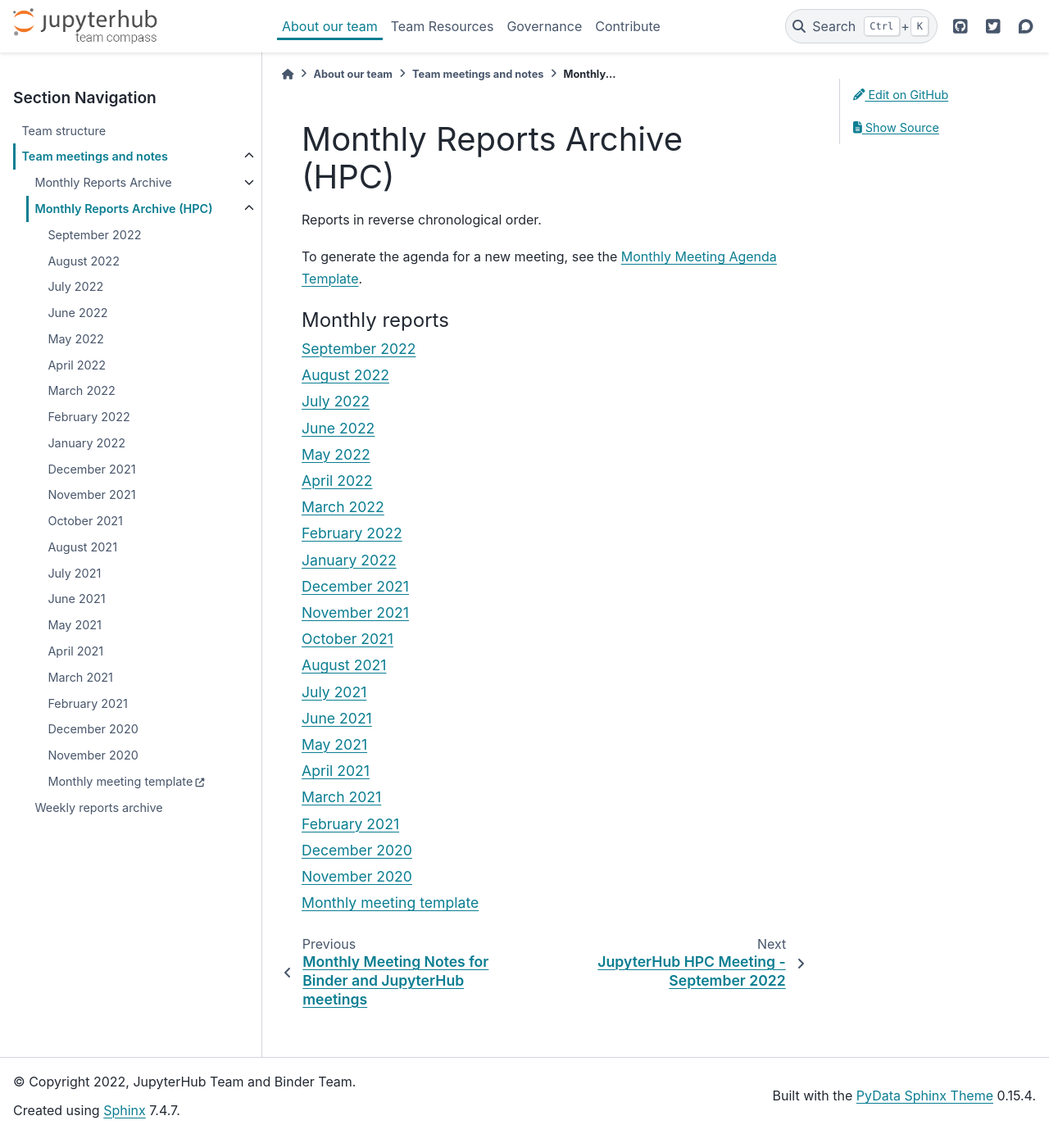
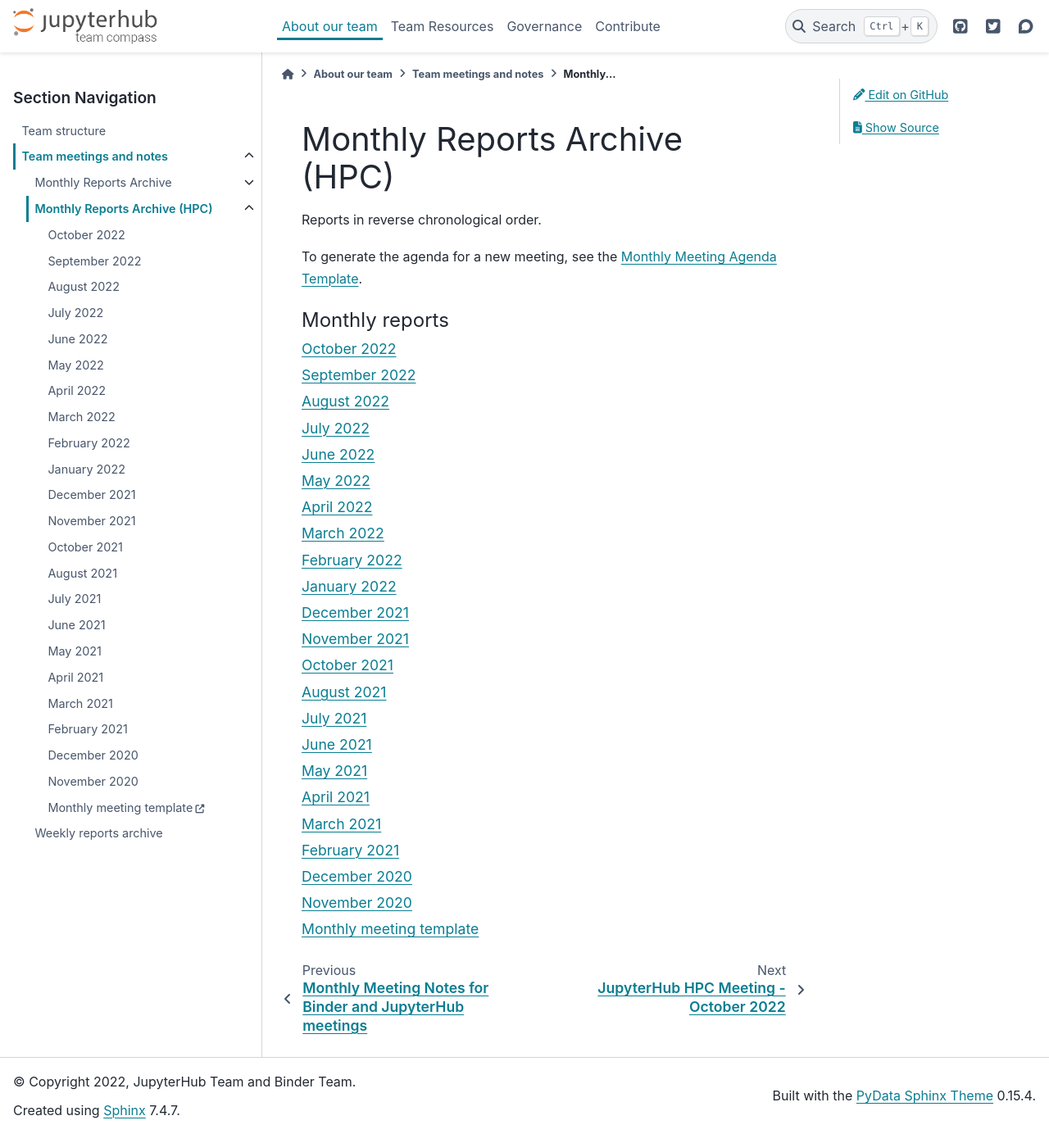
Before and after one commit to jupyterhub/team-compass, a Sphinx documentation site: the page built from docs/meetings/hpc/index.rst, in a window 1280 px wide and 1384 px high. Shown: the whole window at 82% size. Built offline with Sphinx 7.4.7 and the PyData theme 0.15.4, drawn with Linux system fonts in a browser that asks for light colours.

Commit message:
Link to Oct HPC notes

```diff
--- a/docs/meetings/hpc/index.rst
+++ b/docs/meetings/hpc/index.rst
@@ -11,6 +11,7 @@
    :maxdepth: 1
    :caption: Monthly reports
 
+   October 2022 <2022-10-05.md>
    September 2022 <2022-09-07.md>
    August 2022 <2022-08-03.md>
    July 2022 <2022-07-06.md>
```
